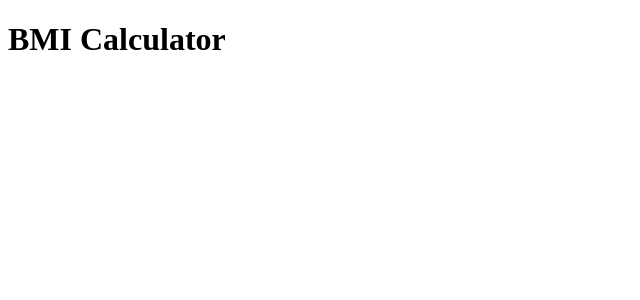
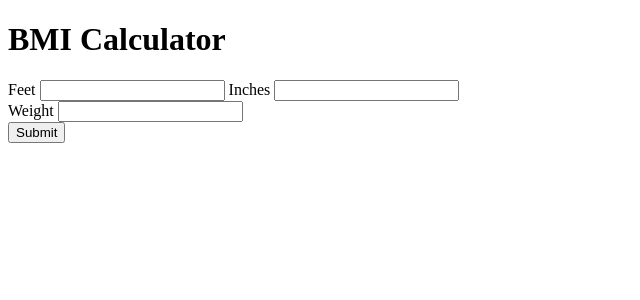
Before and after one commit to mattfraz38/Health-Tracker, a Flask app: page / in a window 1280 px wide. Shown: the top 300 px of the page, without its empty margins (0-640 px from the left). Run offline with Flask 2, Linux system fonts and the light colour scheme.

Commit message:
add bmi.html form and functionality

```diff
--- a/bmi_calculator/templates/bmi.html
+++ b/bmi_calculator/templates/bmi.html
@@ -4,4 +4,32 @@
 
 {% block content %}
 <h1>BMI Calculator</h1>
+
+<form method="POST" action="/">
+  <div>
+    <label for="height-feet">Feet</label>
+    <input id="height-feet" name="height-feet" type="text" required>
+
+    <label for="height-inches">Inches</label>
+    <input id="height-inches" name="height-inches" type="text" required>
+  </div>
+
+  <div>
+    <label for="weight">Weight</label>
+    <input id="weight" name="weight" type="text" required>
+  </div>
+
+  <div>
+    <input type="submit">
+  </div>
+</form>
+
+{% if height %}
+<div>
+  <!-- <p>You are {{ height }} feet tall and you weight {{ weight }}</p> -->
+  <p>You are {{ height }} in. tall</p>
+  <p>Your BMI is {{ bmi }}</p>
+</div>
+{% endif %}
+
 {% endblock %}
--- a/bmi_calculator/views.py
+++ b/bmi_calculator/views.py
@@ -1,4 +1,4 @@
-from flask import Blueprint, render_template
+from flask import Blueprint, render_template, request
 # defining this file as a blueprint simply means
 # it has a bunch of routes inside of it
 # by using blueprint we can have
@@ -6,6 +6,38 @@ from flask import Blueprint, render_template
 
 views = Blueprint('views', __name__)
 
-@views.route('/')
+# @views.route('/')
+# def index():
+  # return render_template('bmi.html')
+
+# @views.route('/', methods=['GET', 'POST'])
+# @views.route('/')
+# def index():
+
+  # if request.method == 'POST' and ('height-feet' in request.form) and ('height-inches' in request.form) and ('weight' in request.form):
+  #   heightFeet = int(request.form.get('height-feet'))
+  #   heightInches = int(request.form.get('height-inches'))
+
+  #   height = (round(heightInches / 12, 2)) + heightFeet
+
+  #   weight = int(request.form.get('weight'))
+
+  #   return render_template('bmi.html', height=height, weight=weight)
+  # return render_template('bmi.html')
+
+@views.route('/', methods=['GET', 'POST'])
+# def bmi_calc():
 def index():
+  if request.method == 'POST' and ('height-feet' in request.form) and ('height-inches' in request.form) and ('weight' in request.form):
+    heightFeet = int(request.form.get('height-feet'))
+    heightInches = int(request.form.get('height-inches'))
+
+    # height = (round(heightInches / 12, 2)) + heightFeet
+    height = round(heightInches + (heightFeet * 12), 2)
+
+    weight = int(request.form.get('weight'))
+
+    bmi = round((weight / (height ** 2)) * 703, 2)
+
+    return render_template('bmi.html', height=height, weight=weight, bmi=bmi)
   return render_template('bmi.html')
```
